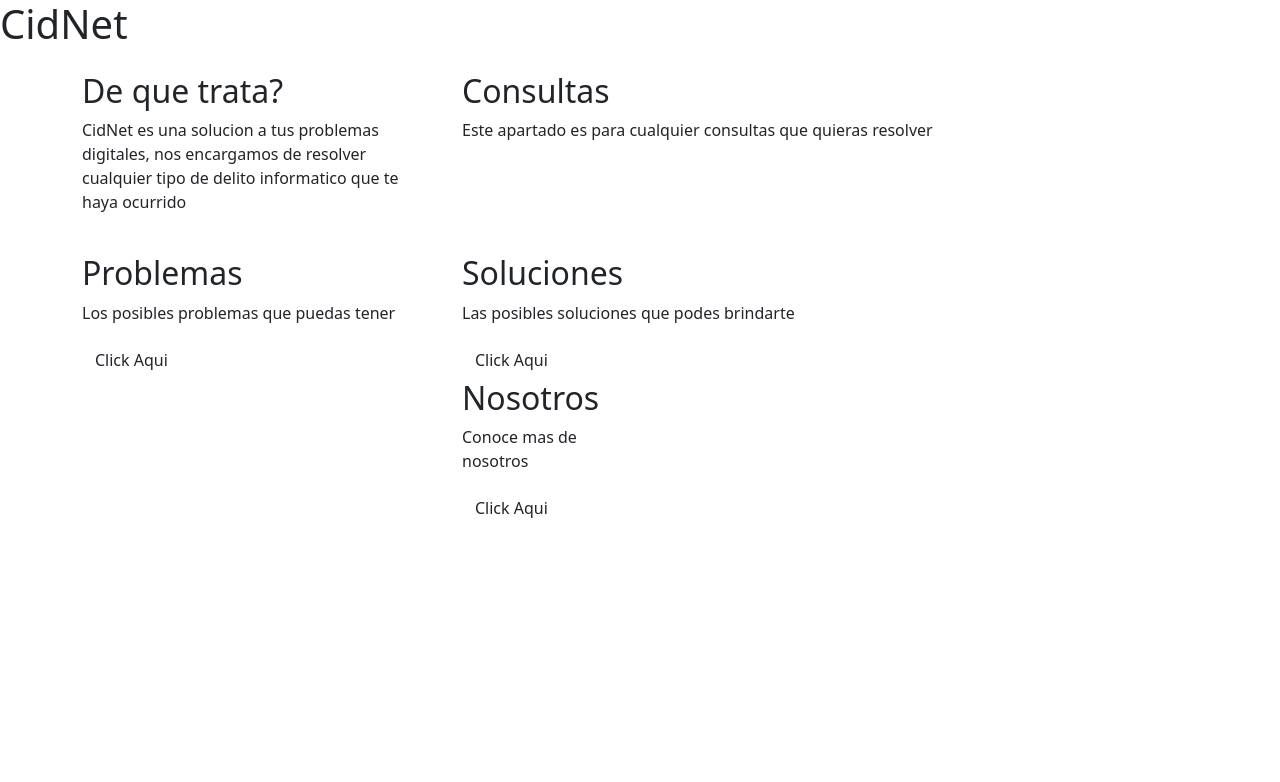
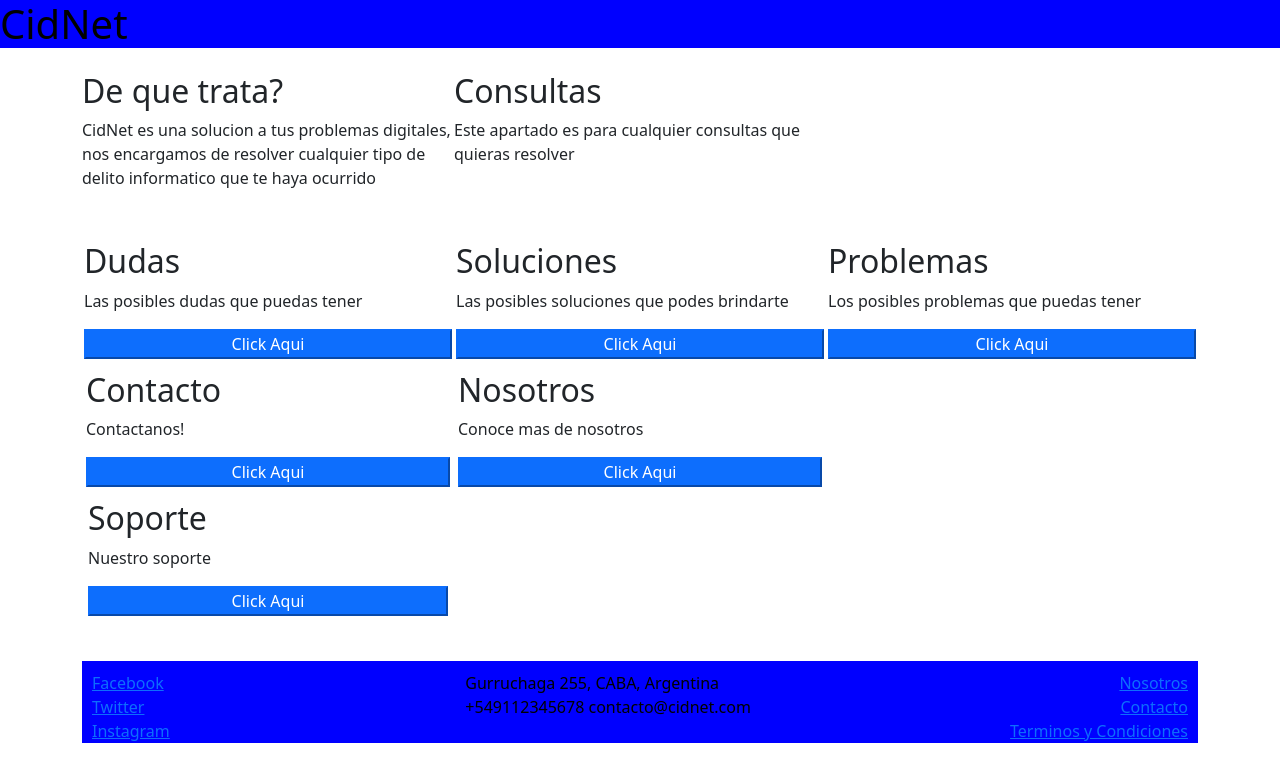
Before and after one commit to ACL1993/CidNet, a website: page index.html in a window 1280 px wide. Drawn offline with nearby package versions, Linux system fonts and the light colour scheme.

Commit message:
agregamos footer y estilos con flex

```diff
--- /dev/null
+++ b/css/main.css
@@ -0,0 +1,27 @@
+ .jumbotron {
+    background-color: blue;
+    color: black;
+
+ }
+  .btn {
+  	background-color: grey;
+  	color: black;
+  	}
+
+  footer {
+    padding: 10px 10px 0px 10px;
+    color: black;
+    background-color: blue;
+    margin-bottom: 0px;
+    margin-top: 10px;
+    }
+
+ .card-cidnet {
+ 	flex: 1 150px;
+ 	padding: 2px 2px 2px 2px;
+  margin-top: 10px
+ }
+
+ .btn-reserva {
+ 	width: 100%;
+ 	 }
--- a/index.html
+++ b/index.html
@@ -8,6 +8,8 @@
     <!-- Bootstrap CSS -->
     <!--<link href="node_modules/bootstrap/dist/css/bootstrap.min.css">-->
     <link href="https://cdn.jsdelivr.net/npm/bootstrap@5.0.0-beta2/dist/css/bootstrap.min.css" rel="stylesheet" integrity="sha384-BmbxuPwQa2lc/FVzBcNJ7UAyJxM6wuqIj61tLrc4wSX0szH/Ev+nYRRuWlolflfl" crossorigin="anonymous">
+     <link href="css/main.css" rel="stylesheet">
+
 
 
     <title>CidNet</title>
@@ -16,17 +18,16 @@
   <div class="jumbotron">
            <h1>CidNet</h1>
      </div>
-     <div class="container-fluid">
        <div class="container">
-       <div class="row">
-          <div class="col-sm-4">
+       <div class="d-flex ">
+          <div class="col-sm-4 ">
                   <p>
                     <h2>De que trata?</h2>
                     <p>CidNet es una solucion a tus problemas digitales, nos encargamos de resolver cualquier tipo de delito informatico
                     que te haya ocurrido</p>
                  </p>
     </div>
-    <div class="col-xs-12 col-sm-6 col-md-8">
+    <div class="col-sm-4 ">
     <p>
     <h2>Consultas</h2>
     <p>Este apartado es para cualquier consultas que quieras resolver</p>
@@ -35,22 +36,62 @@
     </div>
     <br>
 
-    <div class="row">
-    <div class="col-sm-4">
-    <h2>Problemas</h2>
+    <div class="d-flex flex-wrap flex-row-reverse">
+    <div class=" card-cidnet d-flex flex-column">
+    <div><h2>Problemas</h2>
     <p>Los posibles problemas que puedas tener</p>
-    <button class="btn"> Click Aqui </button>
+  </div>
+  <div>
+    <button class="btn-primary btn-reserva"> Click Aqui </button>
+  </div>
      </div>
+  <div class=" card-cidnet d-flex flex-column justify-content-between">
+  <div><h2>Soluciones</h2>
+    <p>Las posibles soluciones que podes brindarte</p>
+  </div>
+<button class="btn-primary btn-reserva"> Click Aqui </button>
+ <div class=" card-cidnet d-flex flex-column">
+    <div><h2>Nosotros</h2>
+    <p>Conoce mas de nosotros</p></div>
+<div><button class="btn-primary btn-reserva"> Click Aqui </button></div></div>
+    </div>
+    <div class=" card-cidnet d-flex flex-column justify-content-between">
+    <div><h2>Dudas</h2>
+    <p>Las posibles dudas que puedas tener</p></div>
+    <div><button class="btn-primary btn-reserva"> Click Aqui </button></div>
+    <div class=" card-cidnet d-flex flex-column justify-content-between">
+    <div><h2>Contacto</h2>
+    <p>Contactanos!</p></div>
+    <div><button class="btn-primary btn-reserva"> Click Aqui </button></div>
+    <div class="card-cidnet d-flex flex-column">
+    <div><h2>Soporte</h2>
+    <p>Nuestro soporte</p></div>
+    <div><button class="btn-primary btn-reserva"> Click Aqui </button></div>
+     </div>
+     </div>
+     </div>
+</div>
+
+<footer>
+  <div class="row">
+  <div class="col-sm-4 d-flex flex-column">
+    <a href="http://www.facebook.com">Facebook</a>
+      <a href="http://www.Twitter.com">Twitter</a>
+        <a href="http://www.instagram.com">Instagram</a>
+  </div>
+
   <div class="col-sm-4">
-  <h2>Soluciones</h2>
-    <p>Las posibles soluciones que podes brindarte</p>
-<button class="btn"> Click Aqui </button>
- <div class="col-sm-4">
-    <h2>Nosotros</h2>
-    <p>Conoce mas de nosotros</p>
-<button class="btn"> Click Aqui </button></div>
-    </div>
+  <address> Gurruchaga 255, CABA, Argentina
+  +549112345678
+contacto@cidnet.com</address>
 </div>
+
+  <div class="col-sm-4 d-flex flex-column align-items-end">
+    <a href="http://www.facebook.com">Nosotros</a>
+      <a href="http://www.Twitter.com">Contacto</a>
+        <a href="http://www.instagram.com">Terminos y Condiciones</a>
+  </div>
+</footer>
 
 
 
```
